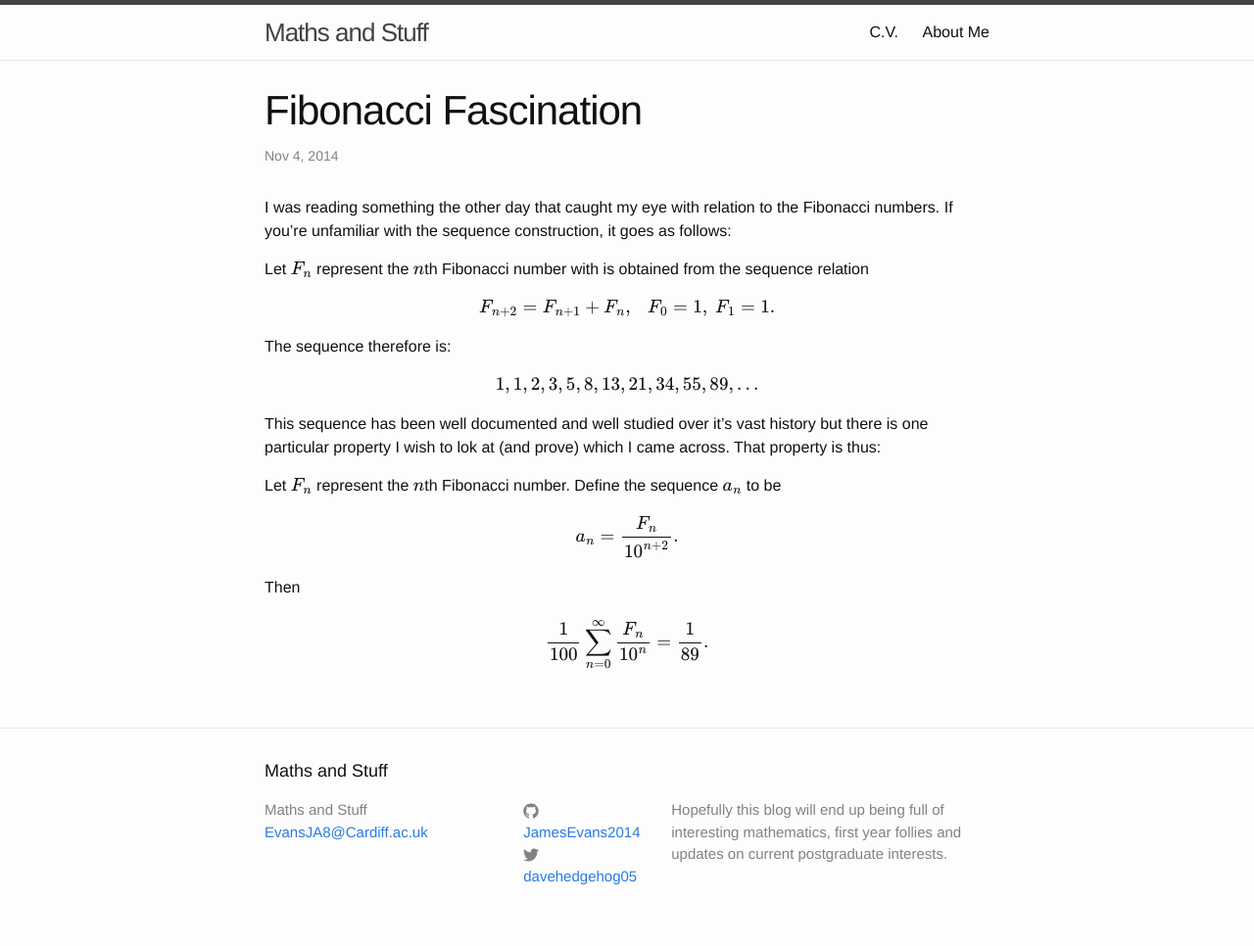
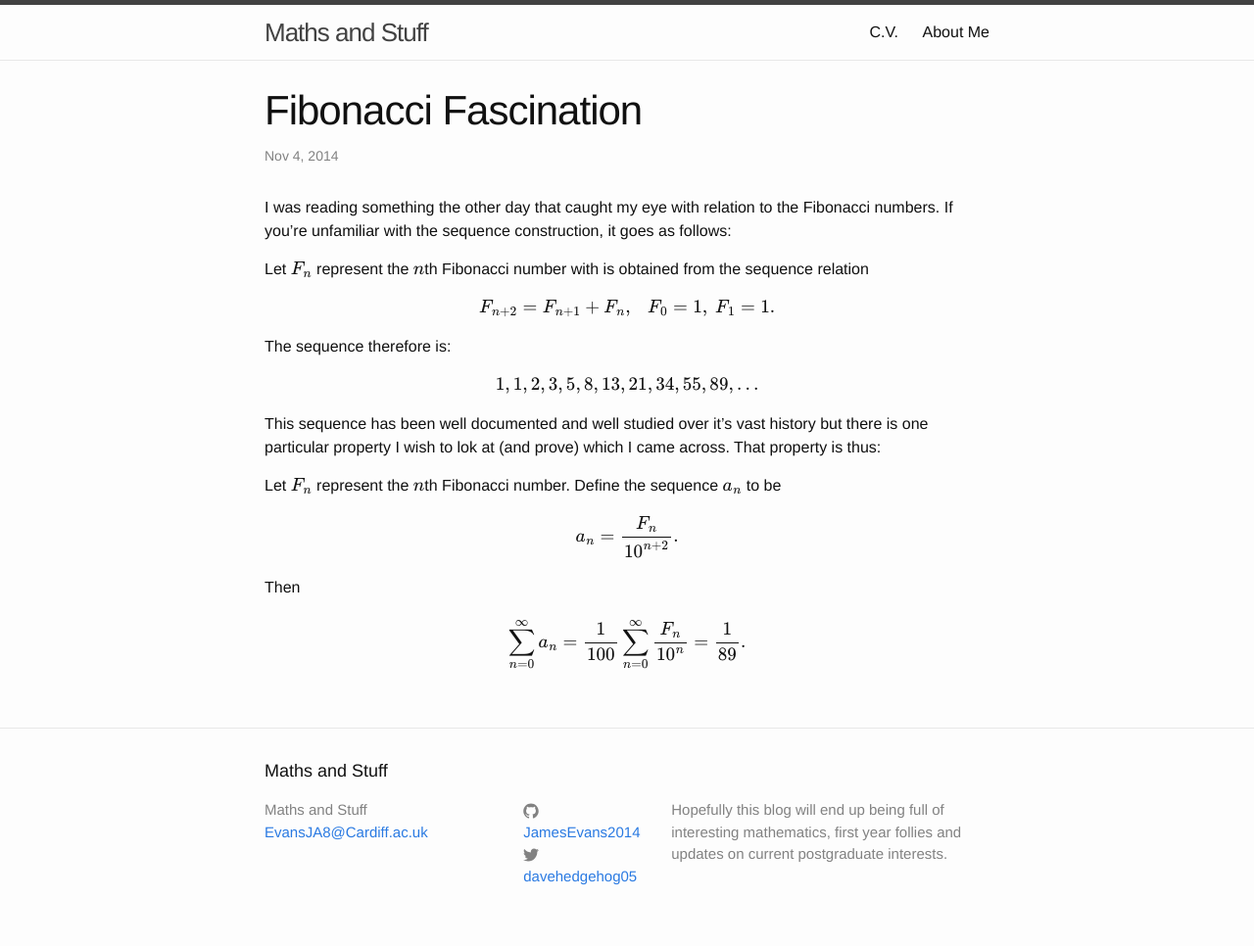
Before and after one commit to JamesEvans2014/JamesEvans2014.github.io, a Jekyll site: the page built from _posts/2014-11-04-Fibonacci-Fascination.md, in a window 1280 px wide. Shown: the whole page at 98% size. Built offline with Jekyll 4.4.1, drawn with Linux system fonts in a browser that asks for light colours; formulas are drawn with MathJax 3.

Commit message:
Update 2014-11-04-Fibonacci-Fascination.md

```diff
--- a/_posts/2014-11-04-Fibonacci-Fascination.md
+++ b/_posts/2014-11-04-Fibonacci-Fascination.md
@@ -23,5 +23,5 @@ a\_n=\frac {F\_n}{10^{n+2}}.
 \\]
 Then
 \\[
-\frac {1}{100}\sum\_{n=0}^\infty\frac {F\_n}{10^n}=\frac {1}{89}.
+\sum\_{n=0}^\infty a\_n=\frac {1}{100}\sum\_{n=0}^\infty\frac {F\_n}{10^n}=\frac {1}{89}.
 \\]
```
